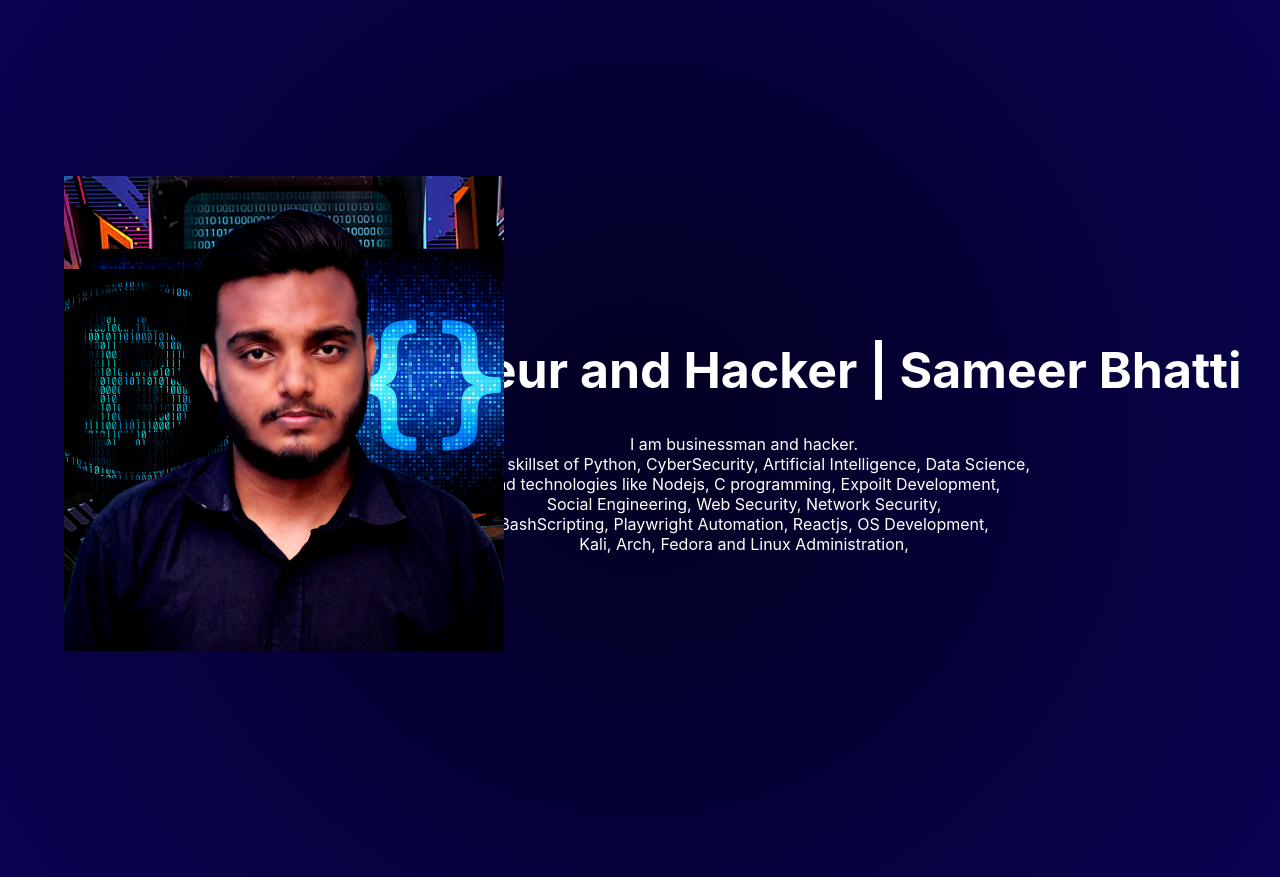
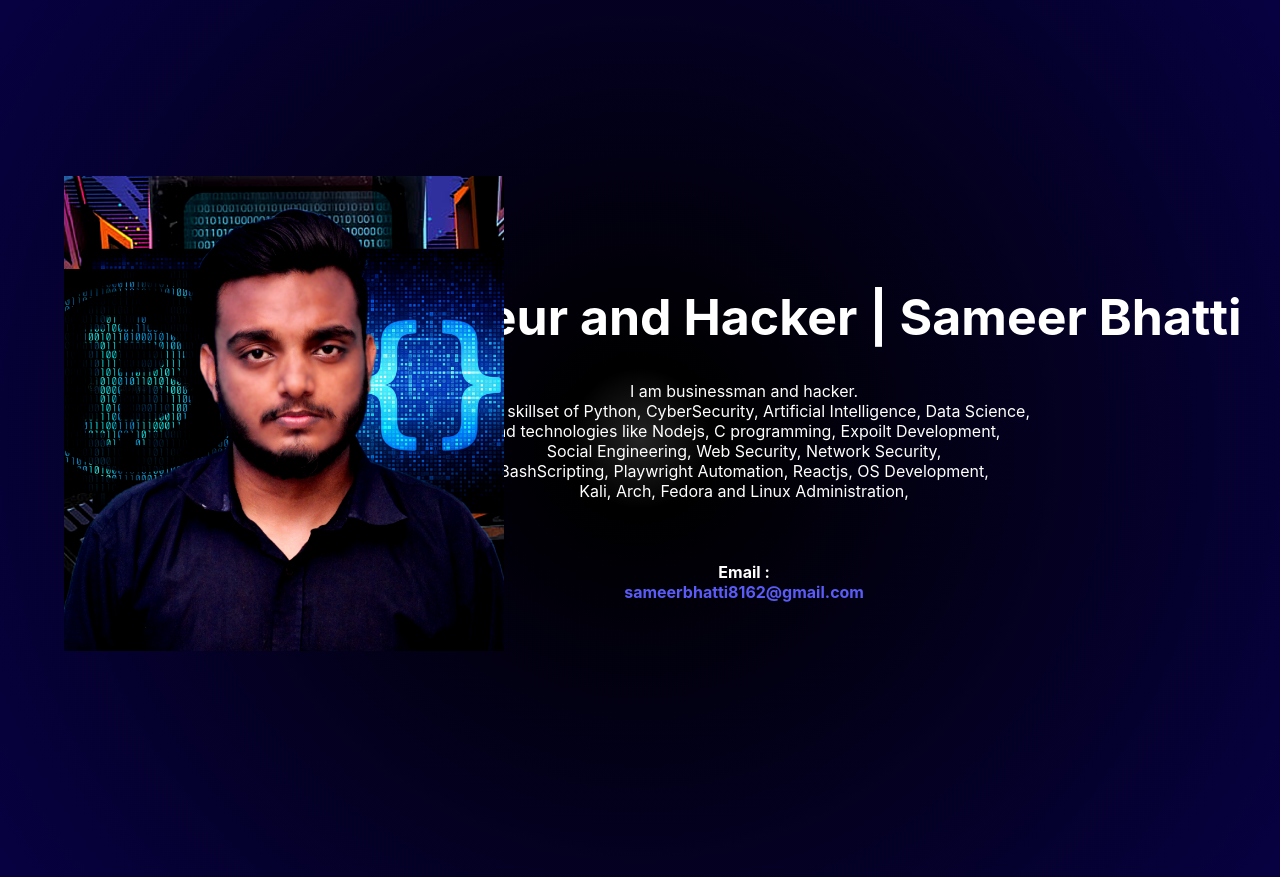
Before and after one commit to bhatti8162/Sameer-Bhatti-Portfolio, a React (Create React App) app: page / in a window 1280 px wide. Built offline with nearby package versions, Linux system fonts and the light colour scheme.

Commit message:
hacker update

```diff
--- a/src/Components/Body/Contact.js
+++ b/src/Components/Body/Contact.js
@@ -38,10 +38,10 @@ const Contact = () => {
           Email :
           <br />
           <a
-            href="mailto:hirefreelancersameer@gmail.com"
+            href="mailto:sameerbhatti8162@gmail.com"
             title="sameer bhatti email"
           >
-            hirefreelancersameer@gmail.com
+            sameerbhatti8162@gmail.com
           </a>
         </h4>
         <br />
--- a/src/Components/Body/Home.js
+++ b/src/Components/Body/Home.js
@@ -40,7 +40,7 @@ const useStyle = makeStyles((theme) => ({
   },
   gardent01: {
     background:
-    "radial-gradient(circle, rgba(2,0,36,1) 0%, rgba(2,0,36,1) 9%, rgba(10,3,82,1) 100%)"
+    "radial-gradient(circle, rgba(0,0,0,0.8603816526610644) 0%, rgba(0,0,0,1) 9%, rgba(7,1,66,1) 100%)"
   },
 }));
 
@@ -85,6 +85,18 @@ const Home = () => {
         Social Engineering, Web Security, Network Security, <br />
         BashScripting, Playwright Automation, Reactjs, OS Development,<br />
         Kali, Arch, Fedora and Linux Administration,<br />
+        <br />
+        <br />
+        <h4>
+          Email :
+          <br />
+          <a
+            href="mailto:sameerbhatti8162@gmail.com"
+            title="sameer bhatti email"
+          >
+            sameerbhatti8162@gmail.com
+          </a>
+        </h4>
         </p>
       </div>
     </div>
```
